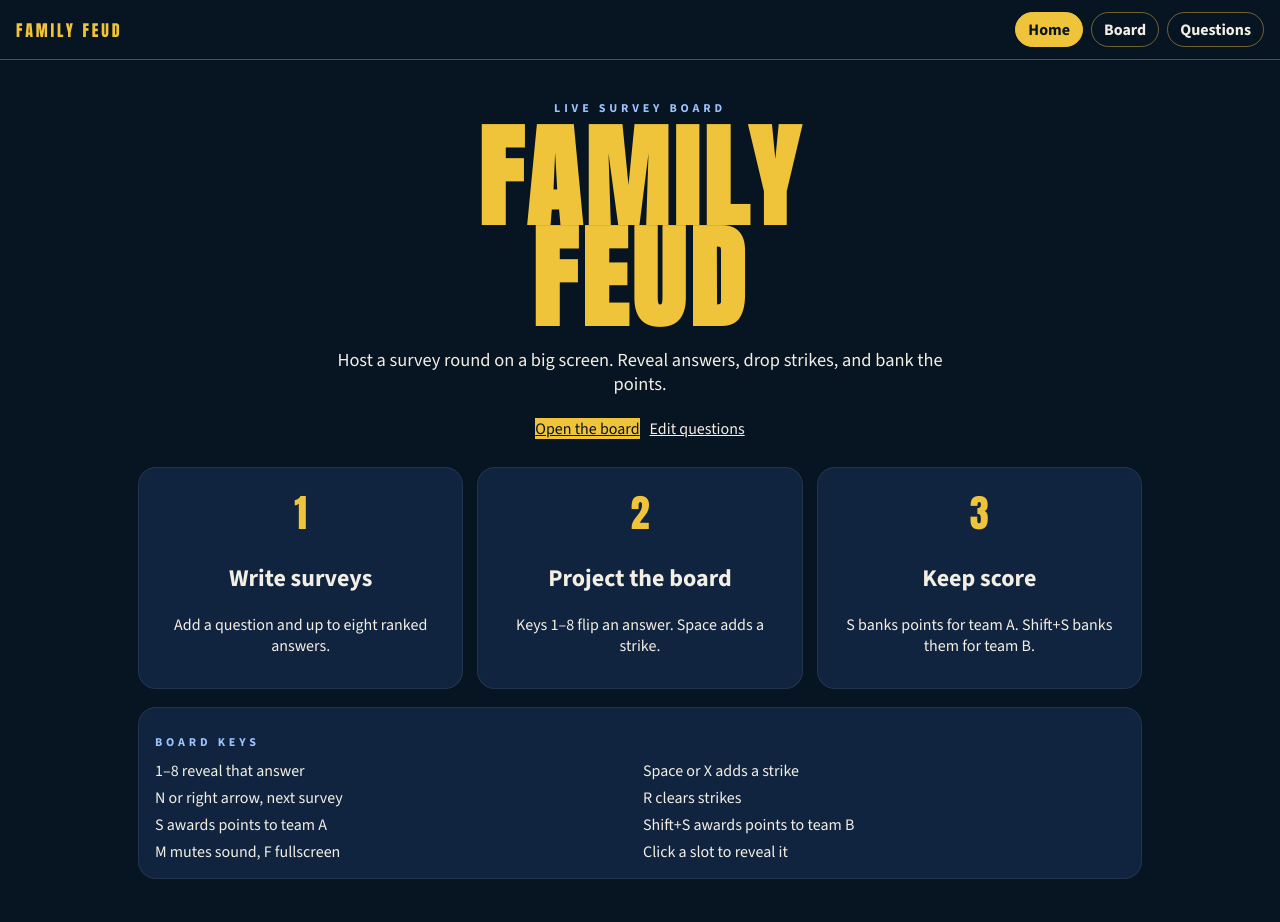
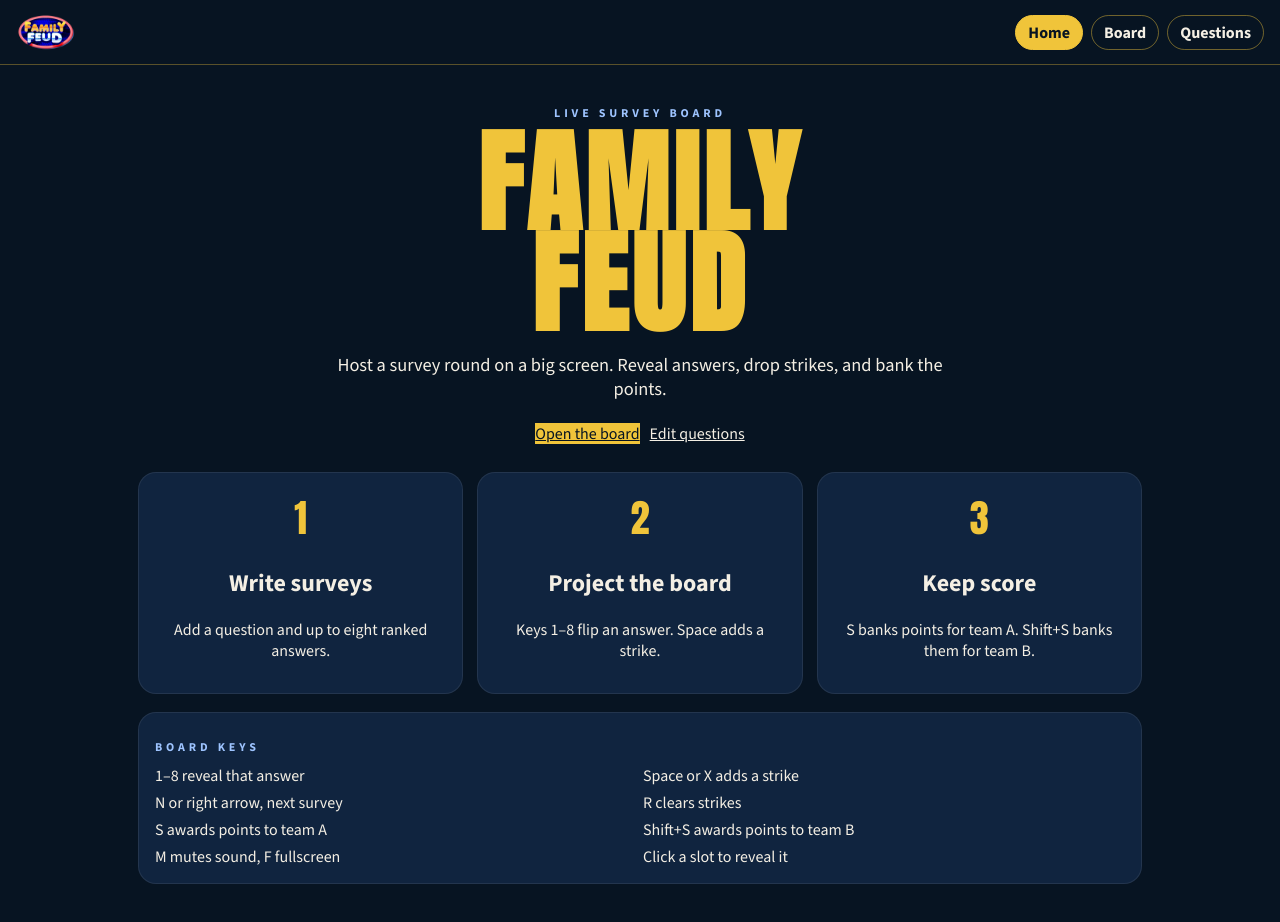
Before and after one commit to RonM-REAC/Family-Feud, a React app: page index.html in a window 1280 px wide. Built offline with nearby package versions, Linux system fonts and the light colour scheme.

Commit message:
Update index.html

```diff
--- a/index.html
+++ b/index.html
@@ -10,7 +10,7 @@
 </head>
 <body data-page="home">
   <header class="nav">
-    <a class="brand" href="index.html">FAMILY FEUD</a>
+    <a class="brand" href="index.html" aria-label="Family Feud"><img src="familyfeud.png" alt="Family Feud" style="display:block; height:40px; width:auto;" /></a>
     <nav class="links">
       <a data-nav="home" href="index.html">Home</a>
       <a data-nav="board" href="board.html">Board</a>
```
